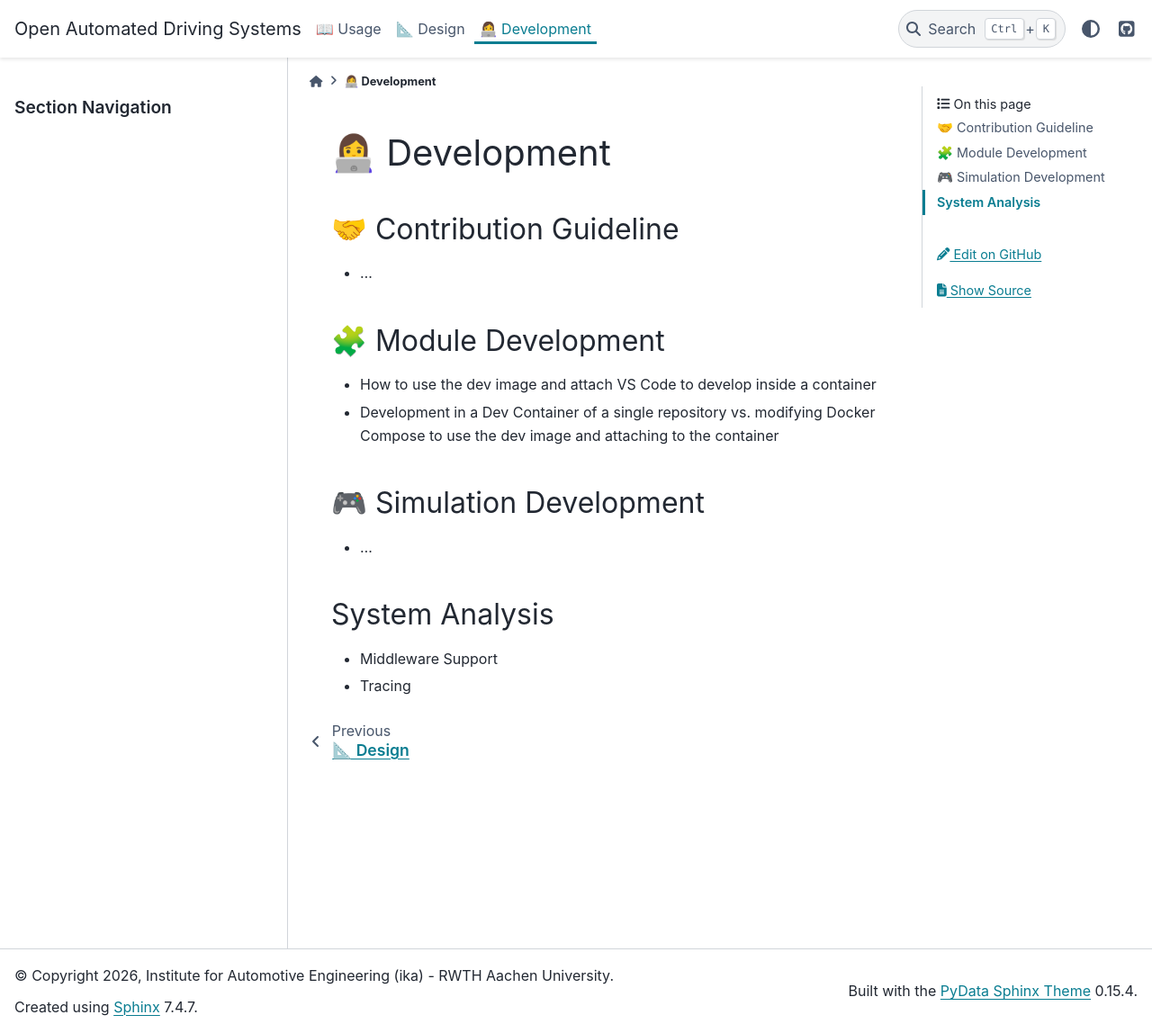
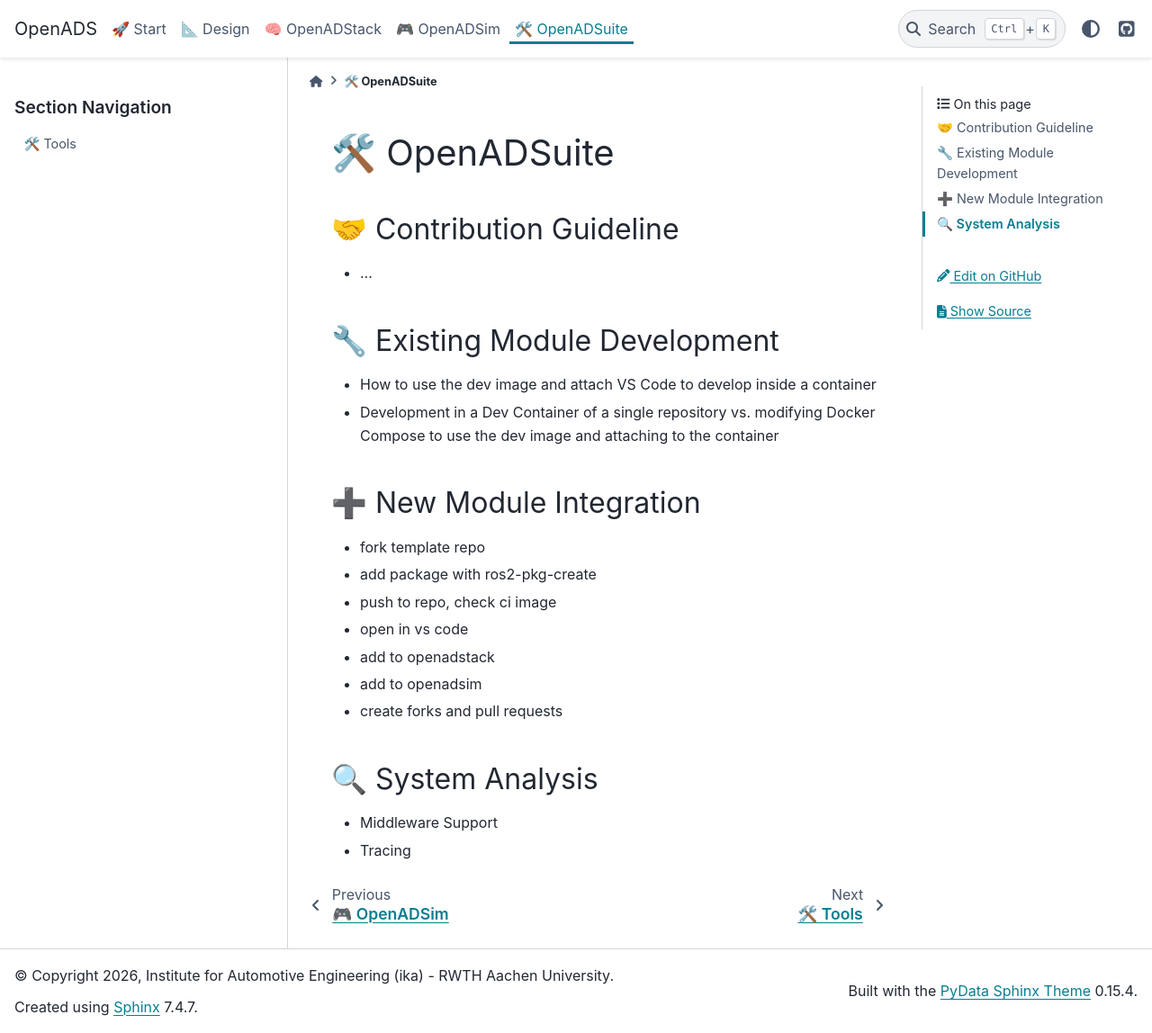
Before and after one commit to openads-project/openads-project.github.io, a Sphinx documentation site: the page built from docs/openadsuite/openadsuite.md, in a window 1280 px wide and 1148 px high. Shown: the whole window at 90% size. Built offline with Sphinx 7.4.7 and the PyData theme 0.15.4, drawn with Linux system fonts in a browser that asks for light colours.

````diff
--- a/docs/conf.py
+++ b/docs/conf.py
@@ -48,7 +48,7 @@ html_theme_options = {
     "navigation_depth": 3,
     "navbar_align": "left",
     "logo": {
-        "text": "Open Automated Driving Systems",
+        "text": "OpenADS",
     }
 }
 
--- a/docs/development/development.md
+++ b/docs/openadsuite/openadsuite.md
@@ -1,25 +1,32 @@
-# 👩‍💻 Development
+# 🛠️ OpenADSuite
 
 ```{toctree}
 :maxdepth: 2
 :hidden:
 
+tools
 ```
 
 ## 🤝 Contribution Guideline
 
 - ...
 
-## 🧩 Module Development
+## 🔧 Existing Module Development
 
 - How to use the dev image and attach VS Code to develop inside a container
 - Development in a Dev Container of a single repository vs. modifying Docker Compose to use the dev image and attaching to the container
 
-## 🎮 Simulation Development
+## ➕ New Module Integration
 
-- ...
+- fork template repo
+- add package with ros2-pkg-create
+- push to repo, check ci image
+- open in vs code
+- add to openadstack
+- add to openadsim
+- create forks and pull requests
 
-## System Analysis
+## 🔍 System Analysis
 
 - Middleware Support
 - Tracing
--- a/docs/usage/usage.md
+++ b/docs/start/start.md
@@ -1,32 +1,28 @@
-# 📖 Usage
+# 🚀 Start
 
 ```{toctree}
 :maxdepth: 2
 :hidden:
-
-modules
-tools
 ```
 
-## 🚀 Quick Start
-
-### Requirements
+## ✅ Requirements
 
 - Hardware resources
 - Install Docker and NVIDIA driver
 
-### Simulation-Driven
+## 🚘 Real-World Example
+
+- Clone `openadstack` repository
+- Explore example data from real-world vehicles
+- [Link](../openadstack/openadstack.md) to openadstack
+
+## 🎮 Simulation Example
 
 - Clone `openadsim` repository
 - Start the simulation with the default setup
 - Explore RViz and plan a custom route yourself
-- Links to documentation for advanced usage and development:
+- [Links](../openadsim/openadsim.md) to documentation for advanced usage and development:
   - 🚘 Vehicles
   - 🗺️ Maps
   - 🎬 Scenario-based testing
   - Link to the openadsim documentation for detailed explanation about configuration options.
-
-### Real-World Replay
-
-- Clone `openadstack` repository
-- Explore example data from real-world vehicles
````
Also changed, not shown: docs/design/design.md (+10 -4 lines), docs/index.md (+10 -8 lines), docs/openadsim/openadsim.md (added, +14 -0 lines), docs/openadstack/openadstack.md (added, +18 -0 lines), docs/openadsuite/tools.md (added, +9 -0 lines), docs/usage/tools.md (deleted, +0 -27 lines), docs/design/architecture.drawio.svg, docs/openadstack/services.md (renamed from docs/usage/modules.md), 1 other file.
